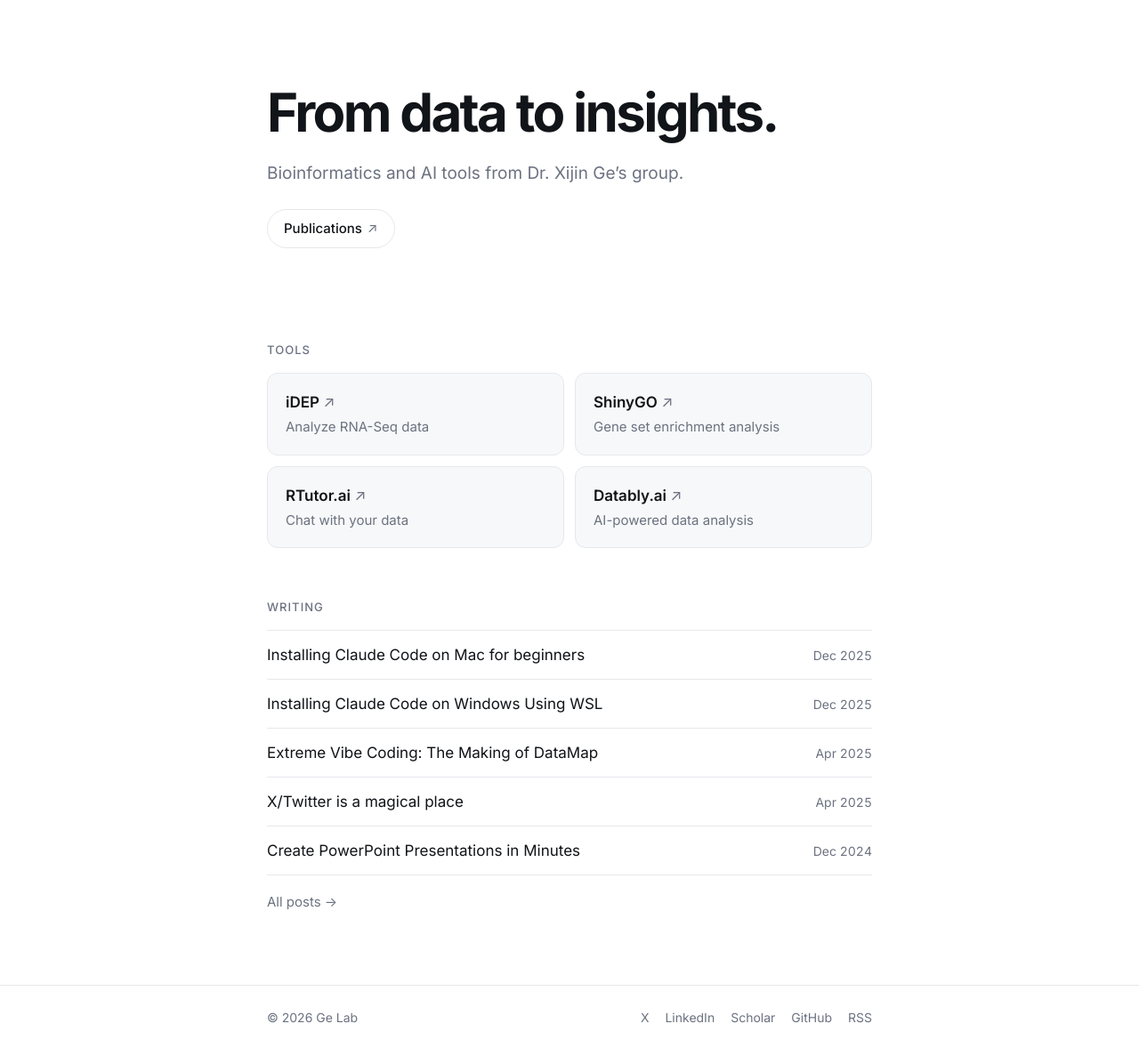
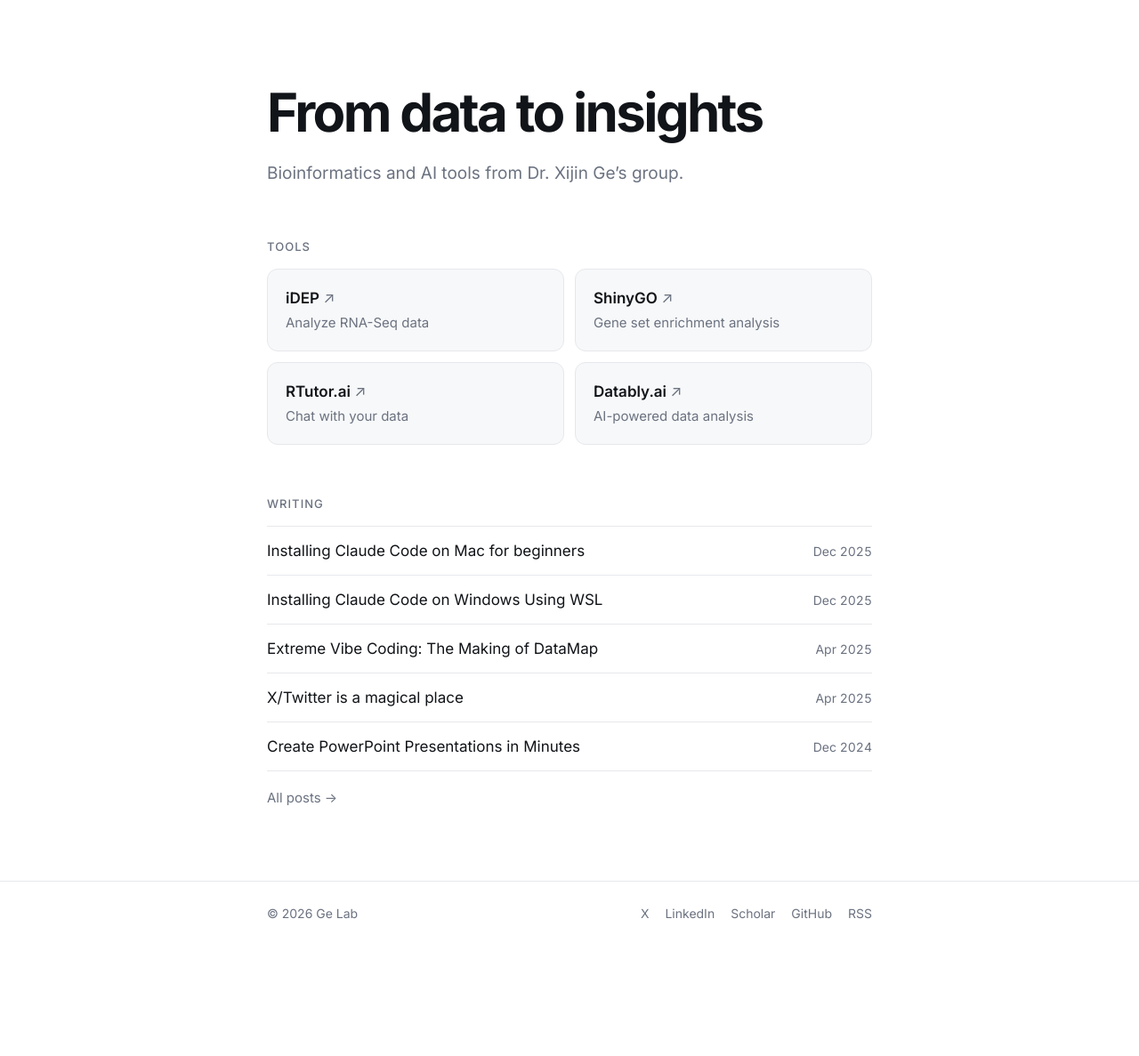
Before and after one commit to gexijin/ge-lab, a Jekyll site: the page built from index.md, in a window 1280 px wide. Shown: the whole page at 89% size. Built offline with Jekyll 4.4.1, drawn with Linux system fonts in a browser that asks for light colours; after the commit the page ends 1070 px from its top, so only the background shows below that.

Commit message:
Home: drop Publications link and title period, tighten hero spacing
Co-Authored-By: Claude Opus 5.5 <noreply@anthropic.com>
Claude-Session: https://claude.ai/code/session_0167rRmBu5pgxGuXWrygiWYW

```diff
--- a/_config.yml
+++ b/_config.yml
@@ -5,8 +5,6 @@ baseurl: ""
 
 timezone: UTC
 permalink: /:year/:month/:day/:title/   # same URLs as the old WordPress site
-
-scholar: https://scholar.google.com/citations?user=DFUSeDUAAAAJ&hl=en
 
 # Footer links
 social:
--- a/_layouts/home.html
+++ b/_layouts/home.html
@@ -2,9 +2,8 @@
 layout: default
 ---
 <section class="hero">
-  <h1>From data to insights.</h1>
+  <h1>From data to insights</h1>
   <div class="lede">{{ content }}</div>
-  <a class="pill" href="{{ site.scholar }}">Publications <span class="arrow">↗</span></a>
 </section>
 
 <section>
--- a/assets/css/style.css
+++ b/assets/css/style.css
@@ -49,7 +49,7 @@ a { color: inherit; }
 .home-link:hover { color: var(--accent); }
 
 /* Home */
-.hero { padding: 96px 0 48px; }
+.hero { padding: 96px 0 0; }
 .hero h1 {
   font-size: clamp(26px, 7.6vw, 60px);
   white-space: nowrap;
@@ -58,22 +58,8 @@ a { color: inherit; }
   font-weight: 700;
   margin: 0 0 22px;
 }
-.lede p { margin: 0 0 24px; color: var(--muted); font-size: 19px; max-width: 34em; }
+.lede p { margin: 0; color: var(--muted); font-size: 19px; max-width: 34em; }
 section { margin-bottom: 56px; }
-.pill {
-  display: inline-flex;
-  align-items: center;
-  gap: 6px;
-  padding: 9px 18px;
-  border: 1px solid var(--line);
-  border-radius: 999px;
-  font-size: 15px;
-  font-weight: 500;
-  text-decoration: none;
-  transition: border-color .15s;
-}
-.pill:hover { border-color: var(--accent); }
-.pill:hover .arrow { color: var(--accent); }
 .label {
   font-size: 13px;
   font-weight: 500;
@@ -202,6 +188,6 @@ section { margin-bottom: 56px; }
 
 @media (max-width: 560px) {
   body { font-size: 16px; }
-  .hero { padding: 56px 0 32px; }
+  .hero { padding: 56px 0 0; }
   .post-list a { flex-direction: column; gap: 2px; }
 }
```
Also changed, not shown: README.md.
